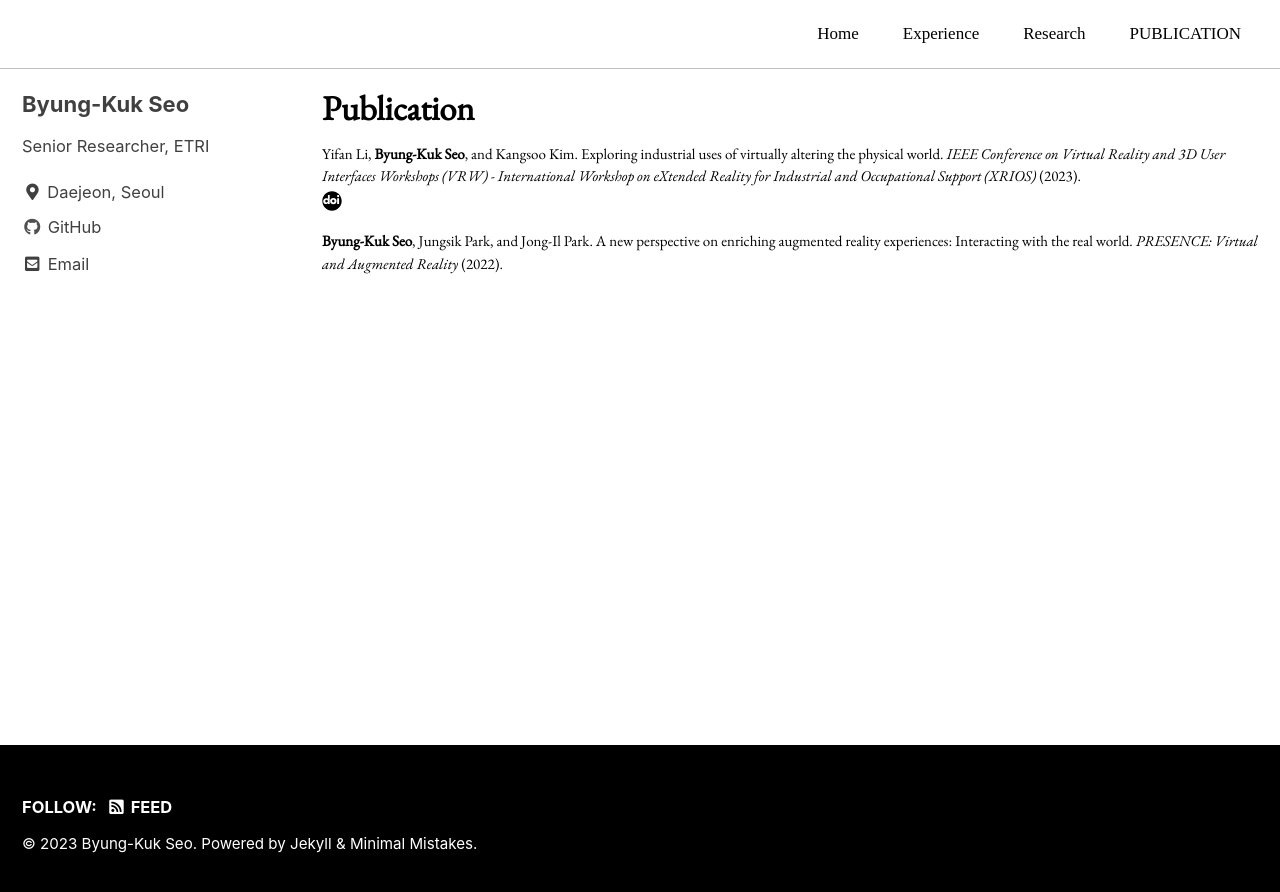
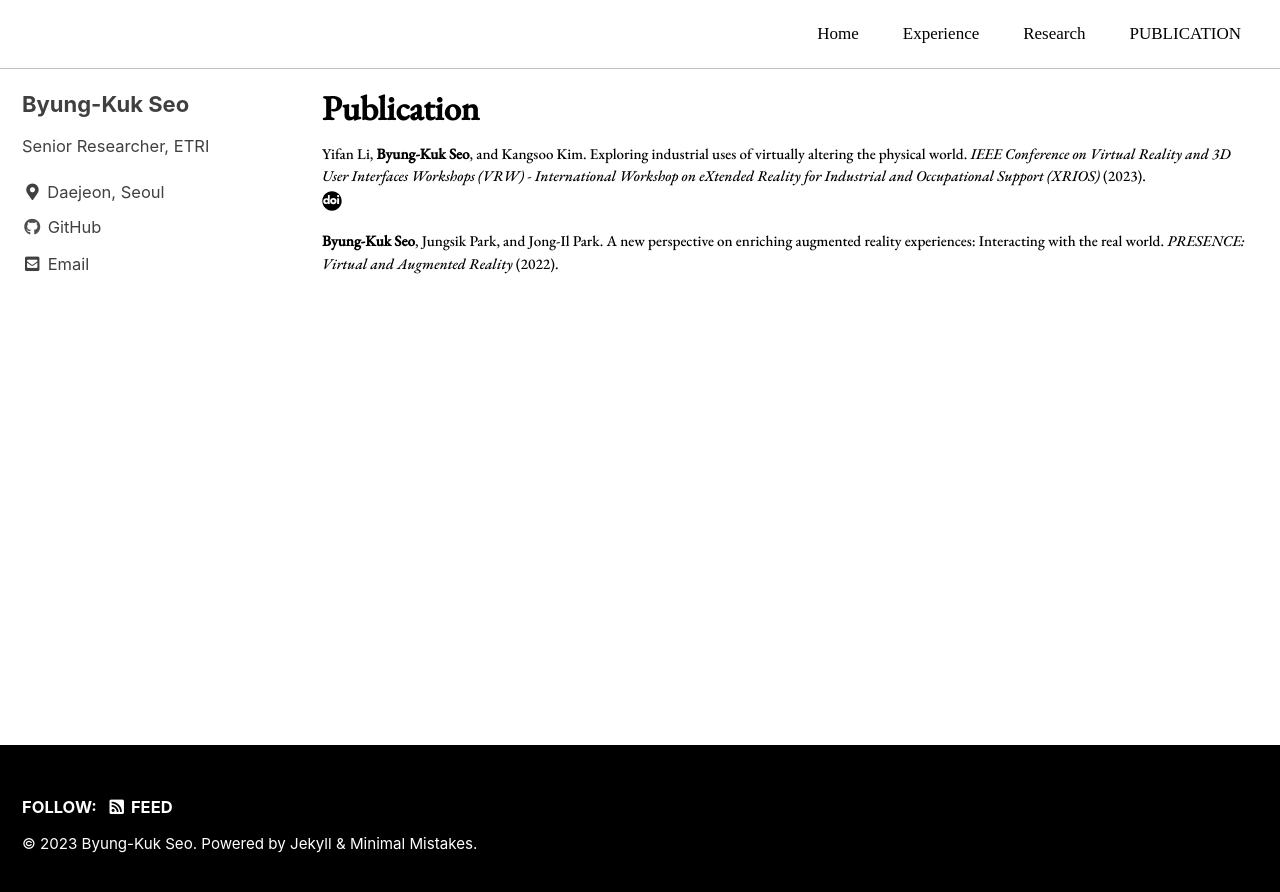
Before and after one commit to byungkukseo/byungkukseo.github.io, a Jekyll site: the page built from _pages/publication/publication.md, in a window 1280 px wide. Shown: the top 892 px of the page. Built offline with Jekyll 4.4.1, drawn with Linux system fonts in a browser that asks for light colours; cached includes are drawn as plain includes; some web fonts are replaced.

Commit message:
Update _base.scss

```diff
--- a/_sass/minimal-mistakes/_base.scss
+++ b/_sass/minimal-mistakes/_base.scss
@@ -2,7 +2,7 @@
    BASE ELEMENTS
    ========================================================================== */
 
-@import url('https://fonts.googleapis.com/css2?family=EB+Garamond:ital@0;1&display=swap');
+@import url('https://fonts.googleapis.com/css2?family=EB+Garamond:ital,wght@0,500;1,500&display=swap');
 
 html {
   /* sticky footer fix */
```
